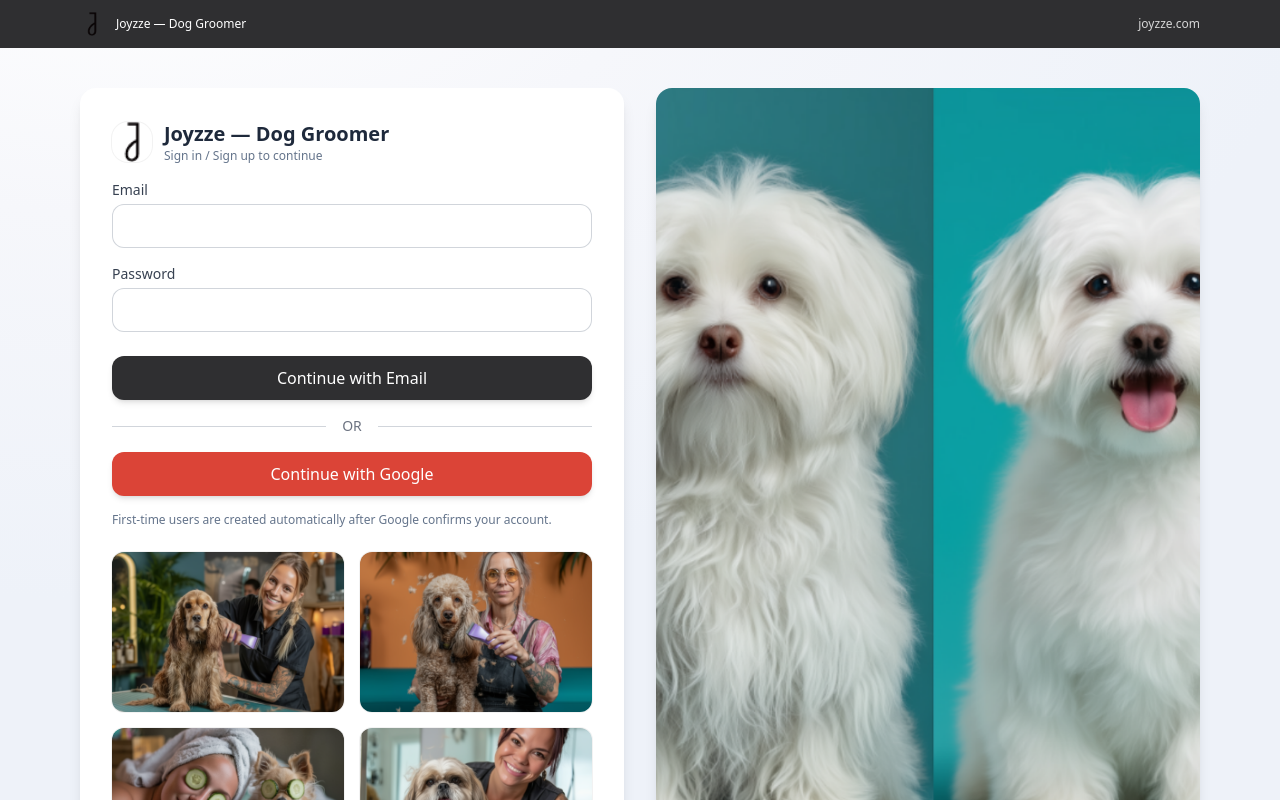
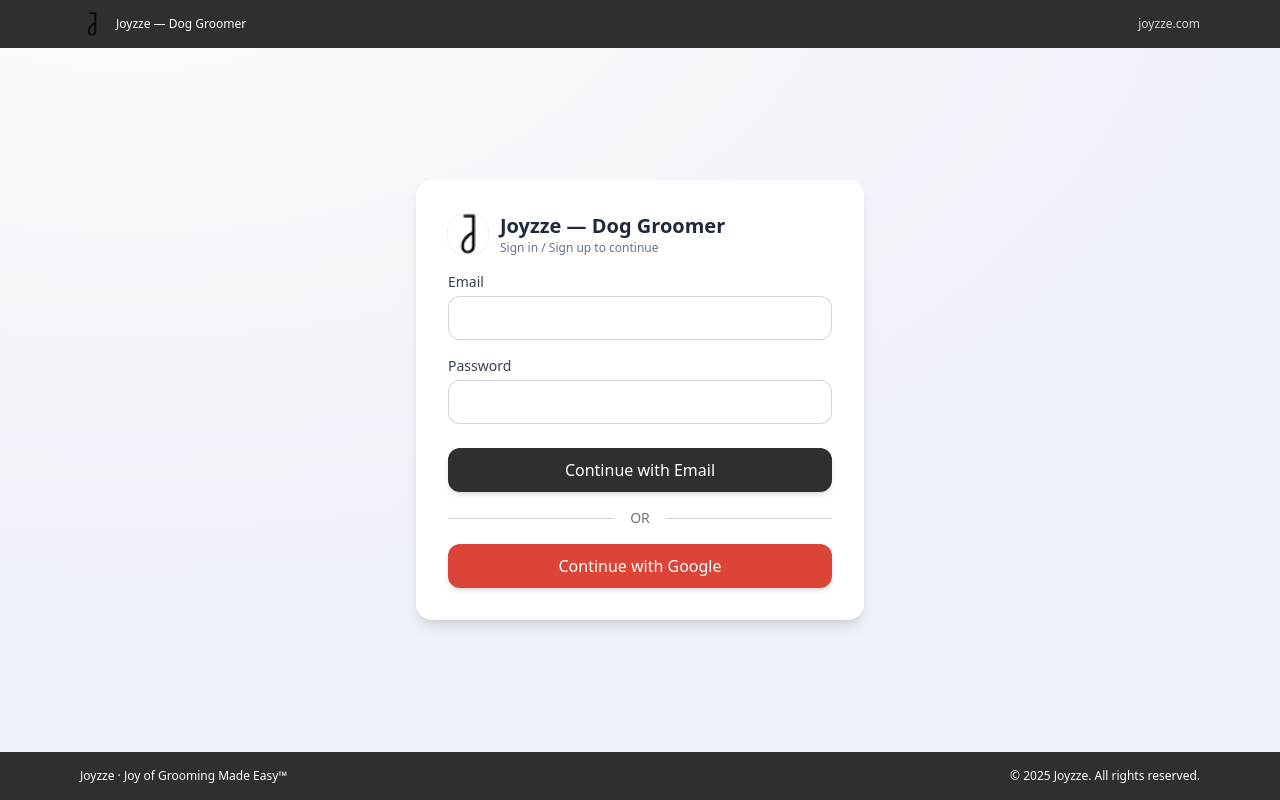
Before and after one commit to Rehan111-555/Groom-dog, a Next.js app: page /signin in a window 1280 px wide. Shown: the top 800 px of the page. Built offline with nearby package versions, Linux system fonts and the light colour scheme.

Commit message:
Update page.jsx

```diff
--- a/app/signin/page.jsx
+++ b/app/signin/page.jsx
@@ -8,10 +8,6 @@
 const BRAND = {
   charcoal: '#2f2f31',
 };
-
-// Sample pictures (make sure these are in /public)
-const SAMPLES = ['/dog-6.png', '/dog-8.png', '/dog-9.png', '/dog-10.png'];
-const FALLBACK = '/dog-5.png';
 
 export default function SignInPage() {
   const [loading, setLoading] = useState(false);
@@ -54,6 +50,7 @@
       <header className="w-full text-xs text-white" style={{ backgroundColor: BRAND.charcoal }}>
         <div className="max-w-6xl mx-auto px-4 py-3 flex items-center justify-between">
           <div className="flex items-center gap-3">
+            {/* Keeping logo for brand consistency */}
             <img src="/dog-5.png" width={24} height={24} alt="Joyzze" className="rounded" />
             <span>Joyzze — Dog Groomer</span>
           </div>
@@ -61,11 +58,10 @@
         </div>
       </header>
 
-      {/* Main content area */}
-      <div className="flex-1">
-        <div className="max-w-6xl mx-auto px-4 py-10">
-          <div className="grid md:grid-cols-2 gap-8">
-            {/* Left: Sign-in card */}
+      {/* Main content area - Centered */}
+      <div className="flex-1 flex items-center justify-center p-4"> {/* Added flex, items-center, justify-center, p-4 */}
+        <div className="max-w-md w-full"> {/* Adjusted max-w to make it narrower */}
+          {/* Left: Sign-in card (now centered) */}
           <section className="bg-white rounded-2xl shadow-lg p-6 md:p-8">
             <div className="flex items-center gap-3 mb-4">
               <img
@@ -121,42 +117,25 @@
             {/* Google Sign-in Button */}
             <button
               className="w-full h-11 rounded-xl text-white font-medium shadow-md hover:shadow-lg transition disabled:opacity-70"
-                style={{ backgroundColor: '#DB4437' }}
+              style={{ backgroundColor: '#DB4437' }} // Google red
               onClick={handleGoogle}
               disabled={loading}
             >
               {loading ? 'Connecting…' : 'Continue with Google'}
             </button>
 
-              <p className="mt-4 text-xs text-slate-500">
+            {/* Removed the 'First-time users...' text as it's less relevant without pictures */}
+            {/* If you wish to keep it, uncomment the <p> tag below */}
+            {/* <p className="mt-4 text-xs text-slate-500">
               First-time users are created automatically after Google confirms your account.
-              </p>
+            </p> */}
 
-              {/* 2×2 sample images */}
-              <div className="mt-6 grid grid-cols-2 gap-4">
-                {SAMPLES.map((src, i) => (
-                  <div key={i} className="rounded-xl overflow-hidden ring-1 ring-black/5 bg-slate-50">
-                    <img
-                      src={src}
-                      alt={`Sample dog ${i + 1}`}
-                      className="w-full h-36 md:h-40 object-cover"
-                      onError={(e) => { e.currentTarget.src = FALLBACK; }}
-                    />
-                  </div>
-                ))}
-              </div>
+            {/* Removed the 2x2 sample images div */}
+
           </section>
 
-            {/* Right: hero image */}
-            <section className="bg-white rounded-2xl shadow-lg overflow-hidden min-h-[340px] hidden md:block">
-              <img
-                src="/dog-7.png"
-                alt="Grooming hero"
-                className="w-full h-full object-cover"
-                onError={(e) => { e.currentTarget.src = FALLBACK; }}
-              />
-            </section>
-          </div>
+          {/* Removed the entire Right: hero image section */}
+
         </div>
       </div>
 
```
Lines whose indentation alone changed are shown as unchanged.
